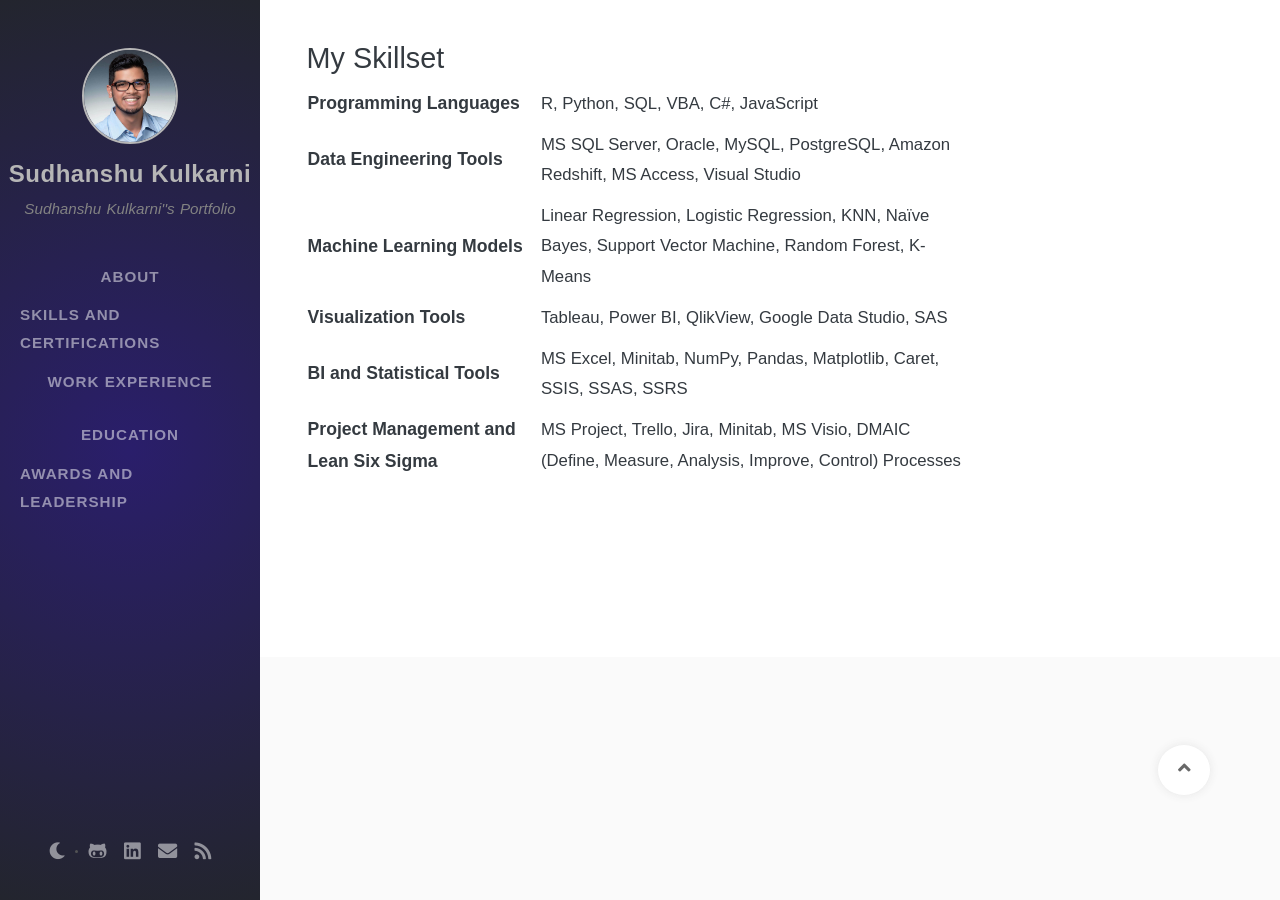
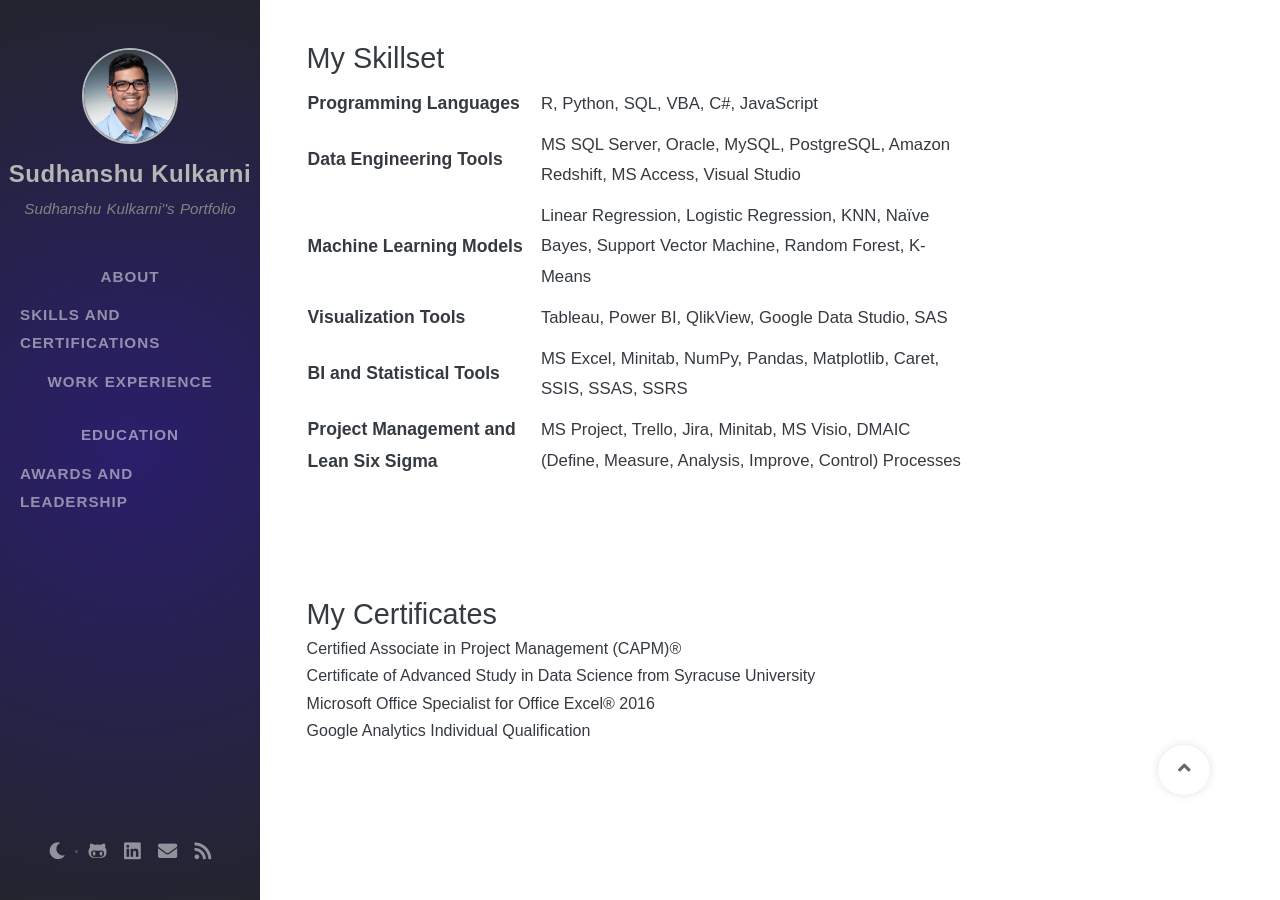
Before and after one commit to skulkarni218/skulkarni218.github.io, a Jekyll site: the page built from tabs/skills_certifications.md, in a window 1280 px wide and 900 px high, scrolled down 887 px. Built offline with Jekyll 4.4.1, drawn with Linux system fonts in a browser that asks for light colours; nearby versions of some CDN libraries; some web fonts are replaced; comment, search, counter and statistics services are not loaded.

Commit message:
Update skills_certifications.md

```diff
--- a/tabs/skills_certifications.md
+++ b/tabs/skills_certifications.md
@@ -184,3 +184,21 @@
 		<td>MS Project, Trello, Jira, Minitab, MS Visio, DMAIC (Define, Measure, Analysis, Improve, Control) Processes</td>
 	</tr>
 </table>
+
+<br><br>
+
+<div>
+<h2 style="font-size: 1.8rem;font-weight: 400;">My Certificates</h2>
+</div>
+<div>
+<h6>Certified Associate in Project Management (CAPM)®</h6>
+</div>
+<div>
+<h6>Certificate of Advanced Study in Data Science from Syracuse University</h6>
+</div>
+<div>
+<h6>Microsoft Office Specialist for Office Excel® 2016</h6>
+</div>
+<div>
+<h6>Google Analytics Individual Qualification</h6>
+</div>
```
